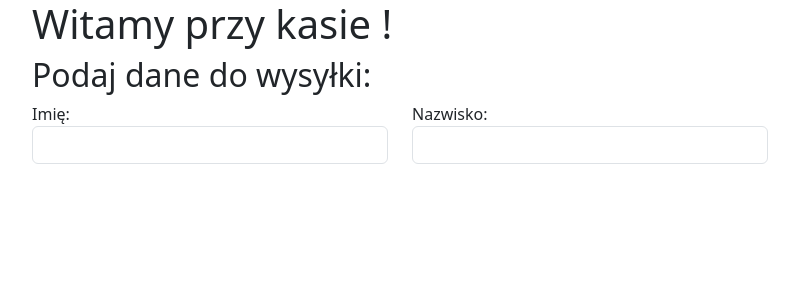
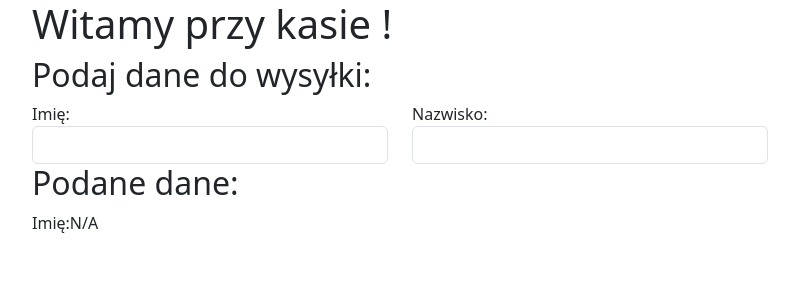
Before and after one commit to lukwac123/react-forms, a React (Create React App) app: page / in a window 1280 px wide. Shown: the top 300 px of the page, without its empty margins (50-849 px from the left). Built offline with nearby package versions, Linux system fonts and the light colour scheme.

Commit message:
Kontrolowane komponenty, połączenie danych pobranych od użytkownika i stanu komponentu

```diff
--- a/src/components/forms/MyInput.js
+++ b/src/components/forms/MyInput.js
@@ -2,11 +2,11 @@ import PropTypes from "prop-types";
 import React from "react";
 
 const MyInput = props => {
-    const { type, label, name, value, className } = props;
+    const { type, label, name, value, className, onChange } = props;
     return (
         <div>
             <label htmlFor={name}>{label}: </label>
-            <input type={type} id={name} name={name} value={value} className={className} />
+            <input type={type} id={name} name={name} value={value} className={className} onChange={onChange} />
         </div>
     );
 }
@@ -16,7 +16,8 @@ MyInput.propTypes = {
     name: PropTypes.string.isRequired,
     type: PropTypes.string.isRequired,
     value: PropTypes.string,
-    className: PropTypes.string
+    className: PropTypes.string,
+    onChange: PropTypes.func
 };
 
 export default MyInput;
--- a/src/pages/checkout.js
+++ b/src/pages/checkout.js
@@ -5,7 +5,15 @@ import MyInput from "../components/forms/MyInput";
 class Checkout extends Component {
     constructor(props) {
         super(props);
+        this.state = {
+            firstname: "",
+            lastname: ""
+        };
     }
+
+        changeHandler = event => {
+        this.setState({ firstname: event.target.value });
+    };
 
     render(){
         return (
@@ -20,14 +28,21 @@ class Checkout extends Component {
                         </Row>
                         <Row>
                             <Col xs={12} md={4}>
-                                <MyInput type="text" name="firstname" label="Imię" className="form-control" />
+                                <MyInput type="text" name="firstname" label="Imię" className="form-control" value={this.state.firstname} onChange={this.changeHandler} />
                             </Col>
                             <Col xs={12} md={4}>
-                                <MyInput type="text" name="lastname" label="Nazwisko" className="form-control" />
+                                <MyInput type="text" name="lastname" label="Nazwisko" className="form-control" value={this.state.lastname} />
                             </Col>
                         </Row>
                     </div>
                 </form>
+                <Row>
+                    <Col>
+                        <h2>Podane dane:</h2>
+                        Imię:
+                        {this.state.firstname === "" ? "N/A" : this.state.firstname}
+                    </Col>
+                </Row>
             </Container>
         );
     }
```
